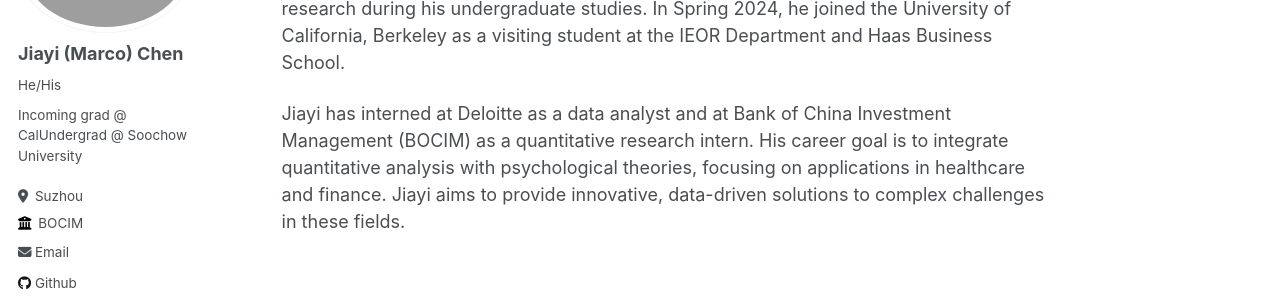
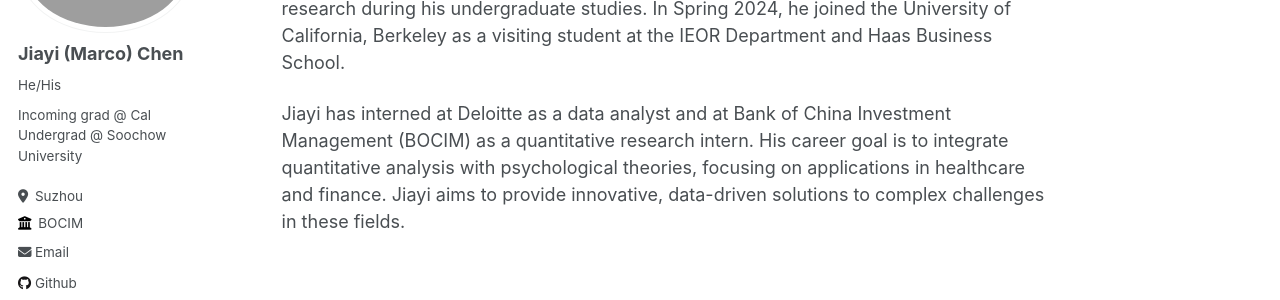
Before and after one commit to marcochen0720/marcochen0720.github.io, a Jekyll site: the page built from _pages/about.md, in a window 1280 px wide. Shown: the part 207-507 px from the top of the page. Built offline with Jekyll 4.4.1, drawn with Linux system fonts in a browser that asks for light colours; some of the changed lines change nothing that is shown.

Commit message:
Update _config.yml

```diff
--- a/_config.yml
+++ b/_config.yml
@@ -24,9 +24,7 @@ author:
   avatar           : "IMG_1862.JPG"
   name             : "Jiayi (Marco) Chen"
   pronouns         : "He/His" # example: "she/her"
-  bio              :
-    - "Incoming grad @ Cal"
-    - "Undergrad @ Soochow University"
+  bio: "Incoming grad @ Cal<br>Undergrad @ Soochow University"
   location         : "Suzhou"
   employer         : "BOCIM"
   uri              : # URL
```
